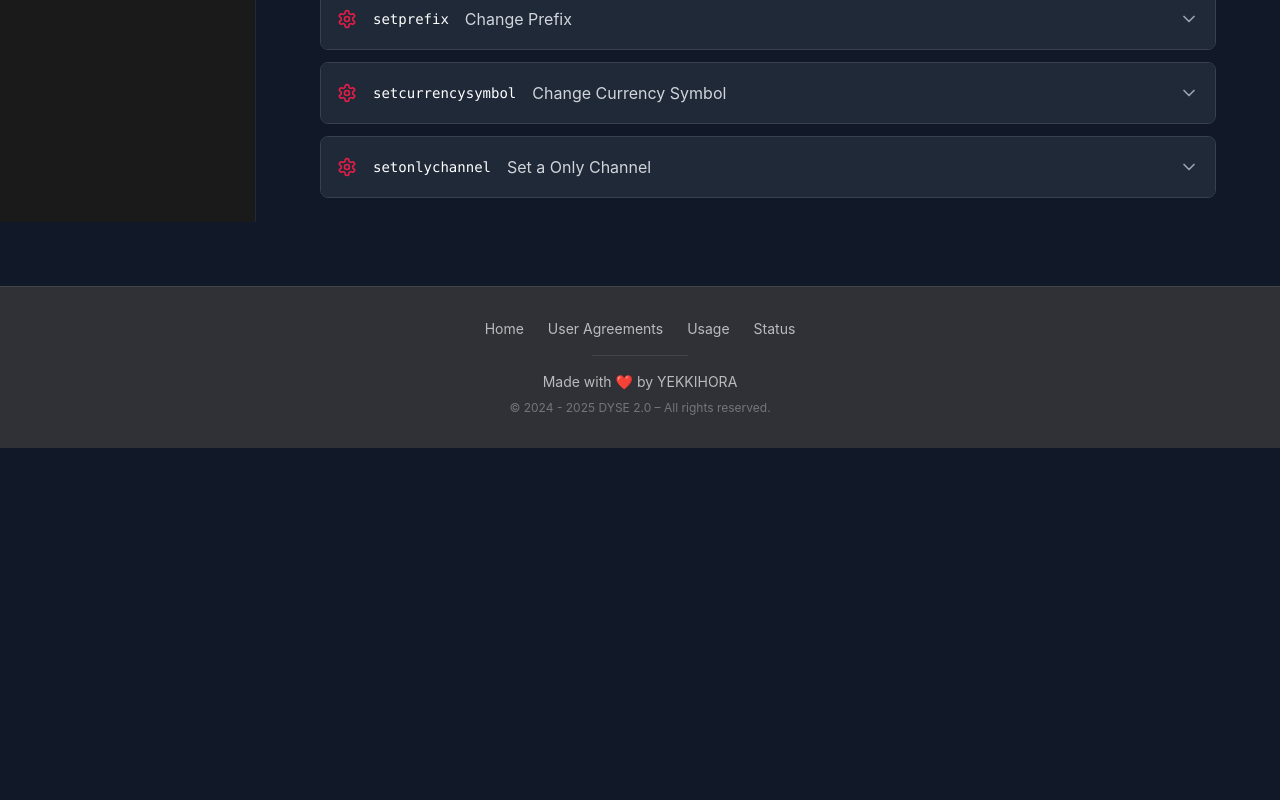
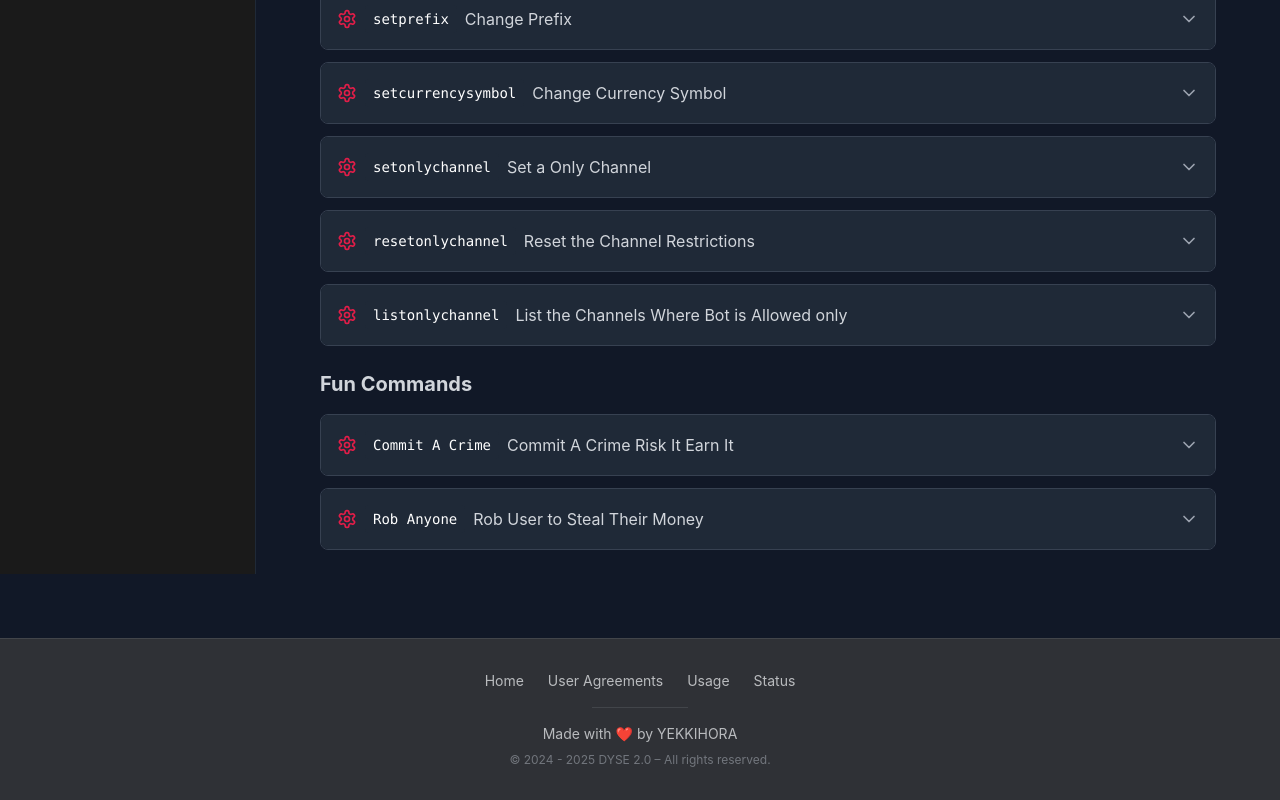
Before and after one commit to aaravsagar/dyse2-0-website, a React (Vite) app: page /usage/commands in a window 1280 px wide. Shown: the part 1507-2307 px from the top of the page. Before the commit the page ends 1955 px from the top, so only its background shows below. Built offline with nearby package versions, Linux system fonts and the light colour scheme.

Commit message:
update commands list

```diff
--- a/src/data/commands.ts
+++ b/src/data/commands.ts
@@ -6,7 +6,7 @@ export interface Command {
   description: string;
   example: string;
   tips?: string;
-  category: 'admin' | 'casino' | 'earn' | 'leaderboard' | 'utility' | 'Bank';
+  category: 'admin' | 'casino' | 'earn' | 'leaderboard' | 'utility' | 'Bank' | 'Fun';
 }
 
 export const commandData: Command[] = [
@@ -140,9 +140,45 @@ export const commandData: Command[] = [
     id: 'setonlychannel',
     name: 'setonlychannel',
     title: 'Set a Only Channel',
-    usage: '$setonlychannel <tag one or more channels>',
+    usage: '$set-onlychannel <tag one or more channels>',
     description: 'Set a channel Where Bot will only respond.',
-    example: '$setonlychannel #bot-commands',
+    example: '$set-onlychannel #bot-commands',
     category: 'admin'
+  },
+  {
+    id: 'resetonlychannel',
+    name: 'resetonlychannel',
+    title: 'Reset the Channel Restrictions',
+    usage: '$reset-onlychannel',
+    description: 'Reset the Channel Restrictions to Allow Commands to be Used Anywhere.',
+    example: '$reset-onlychannel',
+    category: 'admin'
+  },
+  {
+    id: 'listonlychannel',
+    name: 'listonlychannel',
+    title: 'List the Channels Where Bot is Allowed only',
+    usage: '$list-onlychannel <tag one or more channels>',
+    description: 'Get the List of Channels Where Bot is Allowed only.',
+    example: '$list-onlychannel',
+    category: 'admin'
+  },
+  {
+    id: 'crime',
+    name: 'Commit A Crime',
+    title: 'Commit A Crime Risk It Earn It',
+    usage: '$crime ',
+    description: 'Commit A Crime Risk For More Money ',
+    example: '$crime',
+    category: 'Fun'
+  },
+  {
+    id: 'Rob',
+    name: 'Rob Anyone',
+    title: 'Rob User to Steal Their Money',
+    usage: '$rob <user> ',
+    description: 'Rob User to Steal Their Money',
+    example: '$rob @user',
+    category: 'Fun'
   }
 ];
```
